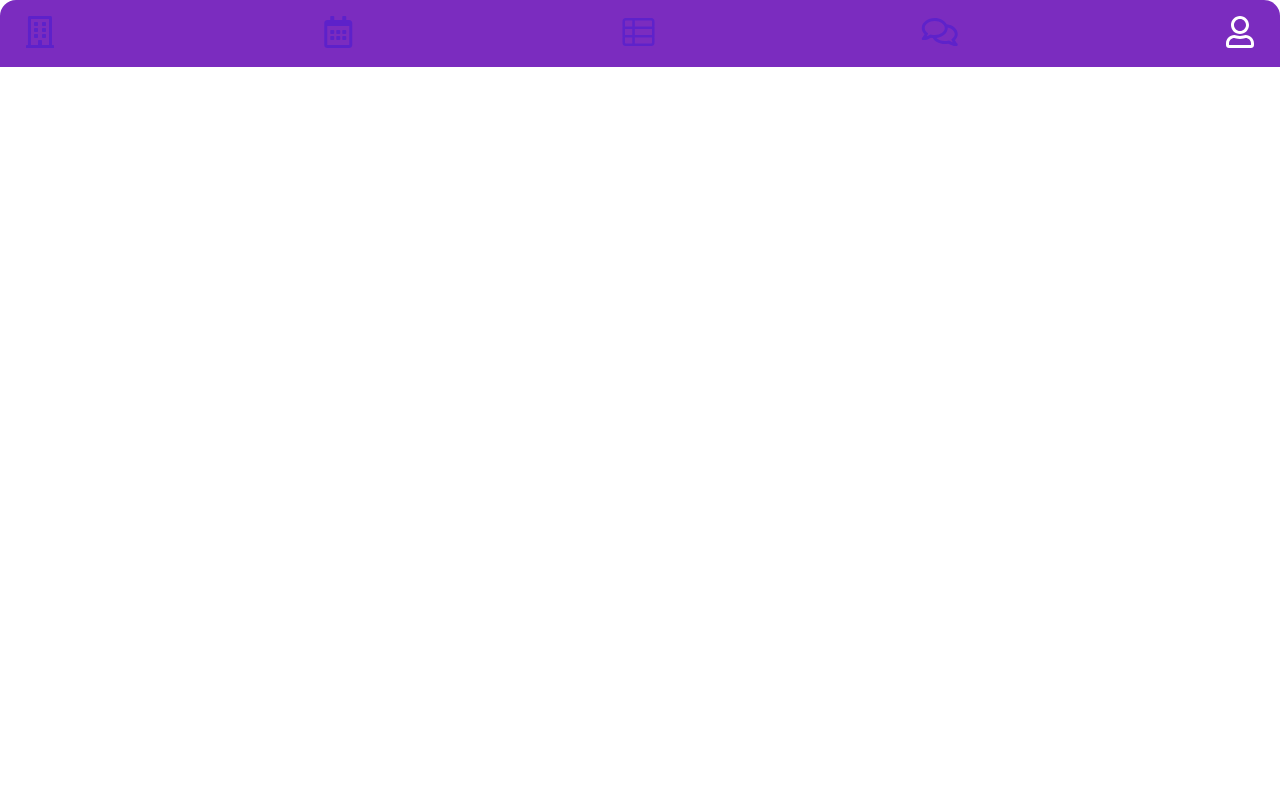
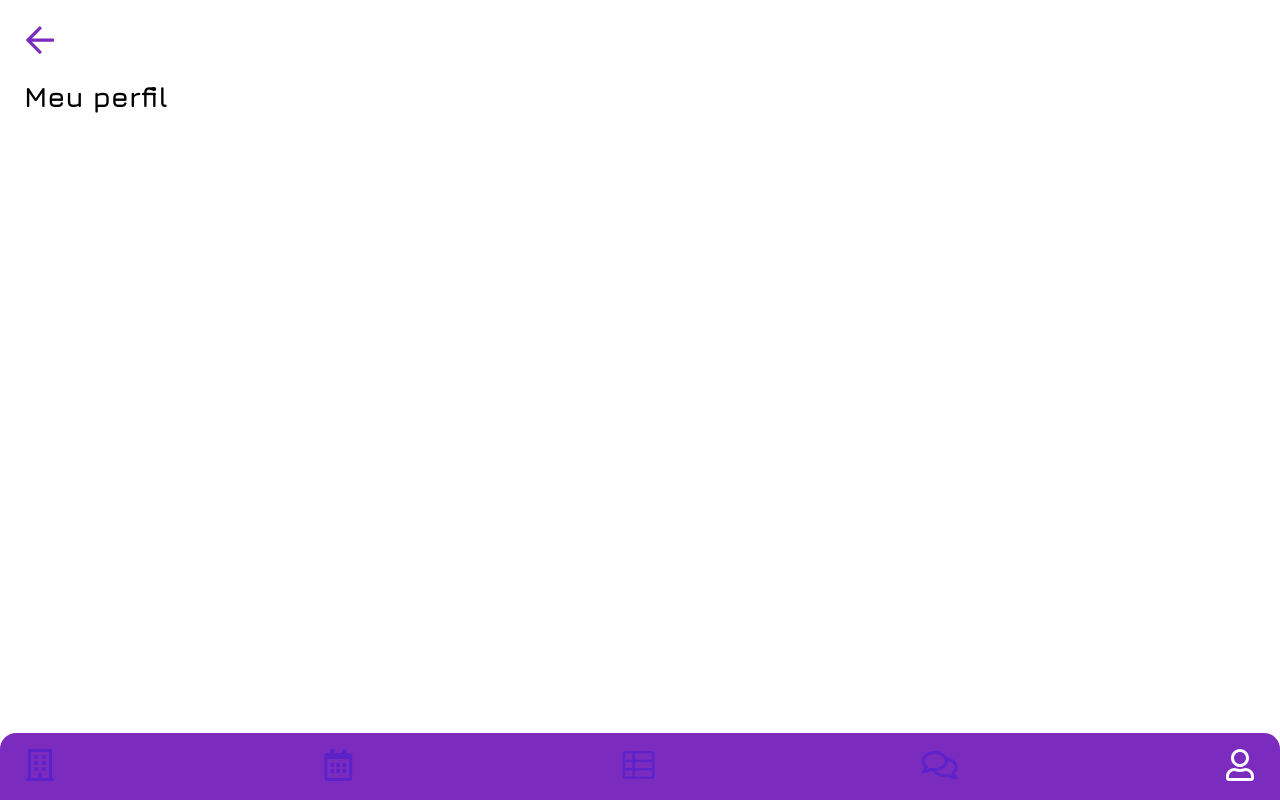
Before and after one commit to miguel-willians/Pounsflats, a React (Vite) app: page /profile in a window 1280 px wide. Built offline with nearby package versions, Linux system fonts and the light colour scheme.

Commit message:
Organizando os ícones de menu em uma pasta separada

```diff
--- a/src/pages/Profile.jsx
+++ b/src/pages/Profile.jsx
@@ -1,8 +1,17 @@
 import Menu from "../components/Menu";
+import Main from "../components/Main";
+import Header from "../components/Header";
+
+import ArrowIcon from "../assets/icons/ArrowIcon";
 
 function Profile() {
   return (
     <>
+      <Header>
+        <ArrowIcon />
+        <h1>Meu perfil</h1>
+      </Header>
+      <Main></Main>
       <Menu />
     </>
   );
```
Also changed, not shown: src/components/Menu.jsx (+5 -5 lines), src/assets/icons/menu_icons/ChatIcon.jsx (renamed from src/assets/icons/ChatIcon.jsx), src/assets/icons/menu_icons/HistoricIcon.jsx (renamed from src/assets/icons/HistoricIcon.jsx), src/assets/icons/menu_icons/HomeIcon.jsx (renamed from src/assets/icons/HomeIcon.jsx), src/assets/icons/menu_icons/ProfileIcon.jsx (renamed from src/assets/icons/ProfileIcon.jsx), src/assets/icons/menu_icons/ReservationsIcon.jsx (renamed from src/assets/icons/ReservationsIcon.jsx).
